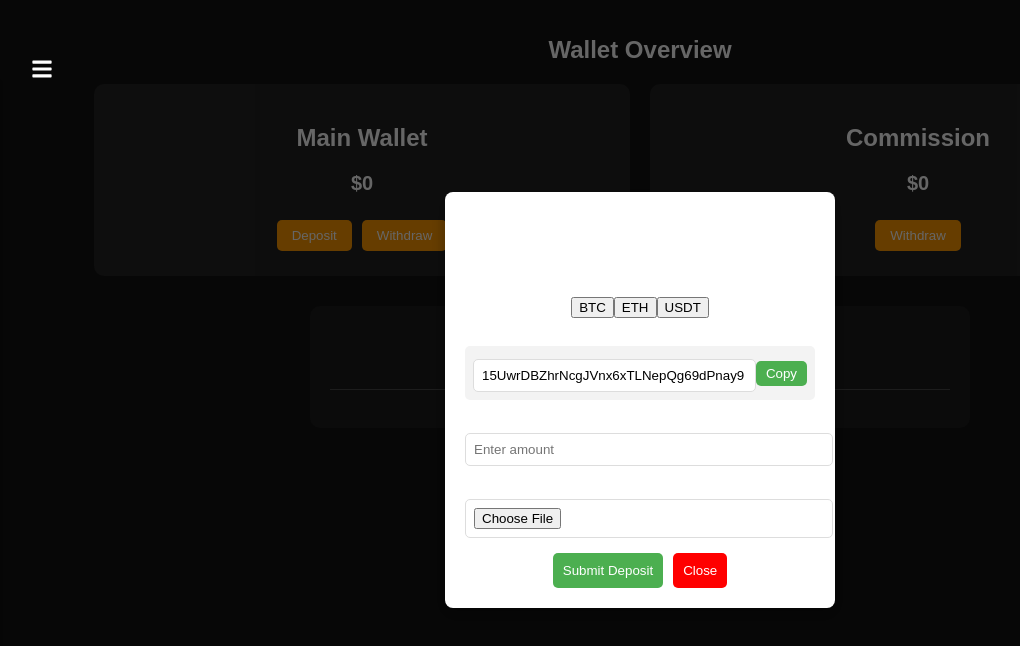
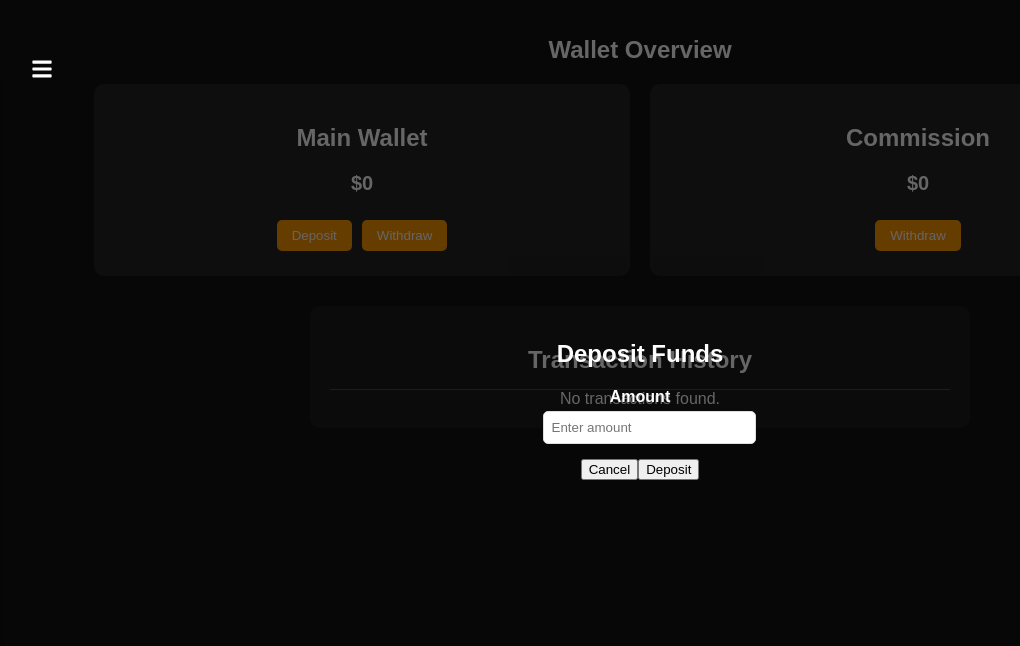
Before and after one commit to Martganan24/CCXPR, a React (Create React App) app in the folder cecxai-trading/: page /wallet in a window 1280 px wide. Both pictures are taken after a click on the button "Deposit". Shown: the top 646 px of the page, without its empty margins (0-1020 px from the left). Built offline with nearby package versions, Linux system fonts and the light colour scheme.

Commit message:
withdraw

```diff
--- a/cecxai-trading/src/components/DepositWithdrawPopup.js
+++ b/cecxai-trading/src/components/DepositWithdrawPopup.js
@@ -1,172 +1,130 @@
-import React, { useState } from "react";
-import { motion } from "framer-motion";
-import "../styles/Popup.css"; // ✅ Ensure this file exists
-import { supabase } from "../supabaseClient"; // Make sure to initialize supabase client correctly
+import React, { useState } from 'react';
+import { useUser } from "../context/UserContext"; // Assuming you are using UserContext
+import { supabase } from '../utils/supabaseClient'; // Assuming supabase is set up
+import "../styles/Popup.css"; // Popup styling
 
 const DepositWithdrawPopup = ({ type, onClose }) => {
-  const [selectedToken, setSelectedToken] = useState("BTC");
-  const [walletAddress, setWalletAddress] = useState("15UwrDBZhrNcgJVnx6xTLNepQg69dPnay9"); // Default BTC address
-  const [amount, setAmount] = useState("");
-  const [receipt, setReceipt] = useState(null);
-  const [recipientWallet, setRecipientWallet] = useState("");
-  const [copied, setCopied] = useState(false); // State for tracking copy status
-  const [receiptUrl, setReceiptUrl] = useState(""); // State for the uploaded receipt URL
-  const [fileName, setFileName] = useState(""); // State to store file name
+  const { user } = useUser(); // Access the user object from UserContext
+  const [amount, setAmount] = useState('');
+  const [recipientWallet, setRecipientWallet] = useState('');
+  const [error, setError] = useState('');
+  const [loading, setLoading] = useState(false);
 
-  // ✅ Dummy wallet addresses
-  const walletAddresses = {
-    BTC: "15UwrDBZhrNcgJVnx6xTLNepQg69dPnay9",
-    ETH: "0xdff3195fef04d5531614c1461c48ae55e0a2e7ed",
-    USDT: "TM78QTsBXxDmLRMvMxTfsBRLUek1SgPfcU",
-  };
+  // Handle submit for deposit
+  const handleDepositSubmit = async () => {
+    if (!amount) {
+      setError("Please enter an amount.");
+      return;
+    }
 
-  // ✅ Handle token selection
-  const handleTokenChange = (token) => {
-    setSelectedToken(token);
-    setWalletAddress(walletAddresses[token]);
-  };
+    setLoading(true);
+    setError("");
 
-  // ✅ Handle file upload
-  const handleFileChange = (e) => {
-    const file = e.target.files[0];
-    if (file) {
-      setReceipt(file);
-      setFileName(file.name); // Display the file name
-      console.log("File selected:", file.name); // Log file name
+    try {
+      // Perform deposit logic
+      const depositData = {
+        amount,
+        userId: user.id, // Assuming user ID is available
+        status: "pending", // Set status as pending
+      };
 
-      // Log the file size to check if it's being selected
-      console.log("File size:", file.size, "bytes");
-    } else {
-      console.log("No file selected.");
+      const { data, error } = await supabase
+        .from('deposits') // Assuming you have a deposits table
+        .insert([depositData]);
+
+      if (error) {
+        throw error;
+      }
+
+      console.log("Deposit successful:", data);
+      onClose(); // Close the popup after success
+    } catch (error) {
+      console.error("Error processing deposit:", error);
+      setError("An error occurred while processing your deposit.");
+    } finally {
+      setLoading(false);
     }
   };
 
-  // ✅ Handle copy function with auto update to "Copied!"
-  const handleCopy = () => {
-    navigator.clipboard.writeText(walletAddress);
-    setCopied(true); // Update button text to "Copied!"
-    setTimeout(() => setCopied(false), 2000); // Reset to original text after 2 seconds
-  };
-
-  // ✅ Handle submit
-  const handleSubmit = async () => {
-    // Log the submission event
-    console.log("Submit button clicked.");
-
-    // Validate amount and receiptUrl
-    if (!amount || !receiptUrl) {
-      console.log("Please enter amount and upload a receipt.");
+  // Handle submit for withdrawal
+  const handleWithdrawSubmit = async () => {
+    if (!amount || !recipientWallet) {
+      setError("Please enter amount and wallet address.");
       return;
     }
 
-    // Create the deposit data object
-    const depositData = {
-      token: selectedToken,
-      amount,
-      receipt: receiptUrl, // Store the receipt URL in the deposit
-      status: "pending", // Default status
-    };
+    setLoading(true);
+    setError("");
 
-    // Log to track the submission data
-    console.log("Submitting deposit data:", depositData);
+    try {
+      // Perform withdrawal logic
+      const withdrawalData = {
+        amount,
+        recipientWallet,
+        userId: user.id, // Assuming user ID is available
+        status: "pending", // Set status as pending
+      };
 
-    // Submit deposit data to your database (Supabase)
-    const { data, error } = await supabase
-      .from('deposits')
-      .insert([depositData]);
+      const { data, error } = await supabase
+        .from('withdrawals') // Assuming you have a withdrawals table
+        .insert([withdrawalData]);
 
-    if (error) {
-      console.error("Error submitting deposit:", error);
-    } else {
-      console.log("Deposit submitted successfully:", data);
-      // You may want to clear fields or close the popup here
+      if (error) {
+        throw error;
+      }
+
+      console.log("Withdrawal successful:", data);
+      onClose(); // Close the popup after success
+    } catch (error) {
+      console.error("Error processing withdrawal:", error);
+      setError("An error occurred while processing your withdrawal.");
+    } finally {
+      setLoading(false);
     }
   };
 
   return (
-    <motion.div
-      className="popup-overlay"
-      initial={{ opacity: 0 }}
-      animate={{ opacity: 1 }}
-      exit={{ opacity: 0 }}
-      transition={{ duration: 0.3 }}
-    >
-      <motion.div
-        className="popup-box glassmorphism"
-        initial={{ scale: 0.8, opacity: 0 }}
-        animate={{ scale: 1, opacity: 1 }}
-        transition={{ duration: 0.3, ease: "easeOut" }}
-      >
-        <h2 className="popup-title">{type === "deposit" ? "Deposit Funds" : "Withdraw Funds"}</h2>
+    <div className="popup-overlay" onClick={onClose}>
+      <div className="popup-container" onClick={(e) => e.stopPropagation()}>
+        <h2>{type === 'deposit' ? 'Deposit Funds' : 'Withdraw Funds'}</h2>
 
-        {/* ✅ Token Selection */}
-        <label>Select Token:</label>
-        <div className="token-options">
-          {["BTC", "ETH", "USDT"].map((token) => (
-            <button
-              key={token}
-              className={`token-btn ${selectedToken === token ? "active" : ""}`}
-              onClick={() => handleTokenChange(token)}
-            >
-              {token}
-            </button>
-          ))}
+        <div className="form-group">
+          <label>Amount</label>
+          <input
+            type="number"
+            value={amount}
+            onChange={(e) => setAmount(e.target.value)}
+            placeholder="Enter amount"
+            disabled={loading}
+          />
         </div>
 
-        {/* ✅ Show wallet address if deposit */}
-        {type === "deposit" && (
-          <>
-            <label>Wallet Address:</label>
-            <div className="wallet-address">
-              <input type="text" value={walletAddress} readOnly />
-              <button onClick={handleCopy}>
-                {copied ? "Copied!" : "Copy"}
-              </button>
-            </div>
-          </>
-        )}
-
-        {/* ✅ Show recipient wallet input if withdrawal */}
-        {type === "withdraw" && (
-          <>
-            <label>Enter Your Wallet Address:</label>
+        {type === 'withdraw' && (
+          <div className="form-group">
+            <label>Recipient Wallet Address</label>
             <input
               type="text"
               value={recipientWallet}
               onChange={(e) => setRecipientWallet(e.target.value)}
-              placeholder="Enter your wallet address"
+              placeholder="Enter wallet address"
+              disabled={loading}
             />
-          </>
+          </div>
         )}
 
-        {/* ✅ Amount Input */}
-        <label>Enter Amount:</label>
-        <input
-          type="number"
-          value={amount}
-          onChange={(e) => setAmount(e.target.value)}
-          placeholder="Enter amount"
-        />
+        {error && <div className="error-message">{error}</div>}
 
-        {/* ✅ Upload Receipt for Deposit */}
-        {type === "deposit" && (
-          <>
-            <label>Upload Receipt:</label>
-            <input type="file" onChange={handleFileChange} />
-            {/* Show the file name after selection */}
-            {fileName && <p>Selected File: {fileName}</p>}
-          </>
-        )}
-
-        {/* ✅ Action Buttons */}
         <div className="popup-actions">
-          <button className="submit-btn" onClick={handleSubmit}>
-            {type === "deposit" ? "Submit Deposit" : "Submit Withdrawal"}
+          <button onClick={onClose} disabled={loading}>Cancel</button>
+          <button
+            onClick={type === 'deposit' ? handleDepositSubmit : handleWithdrawSubmit}
+            disabled={loading}
+          >
+            {loading ? 'Processing...' : type === 'deposit' ? 'Deposit' : 'Withdraw'}
           </button>
-          <button className="close-btn" onClick={onClose}>Close</button>
         </div>
-      </motion.div>
-    </motion.div>
+      </div>
+    </div>
   );
 };
 
```
